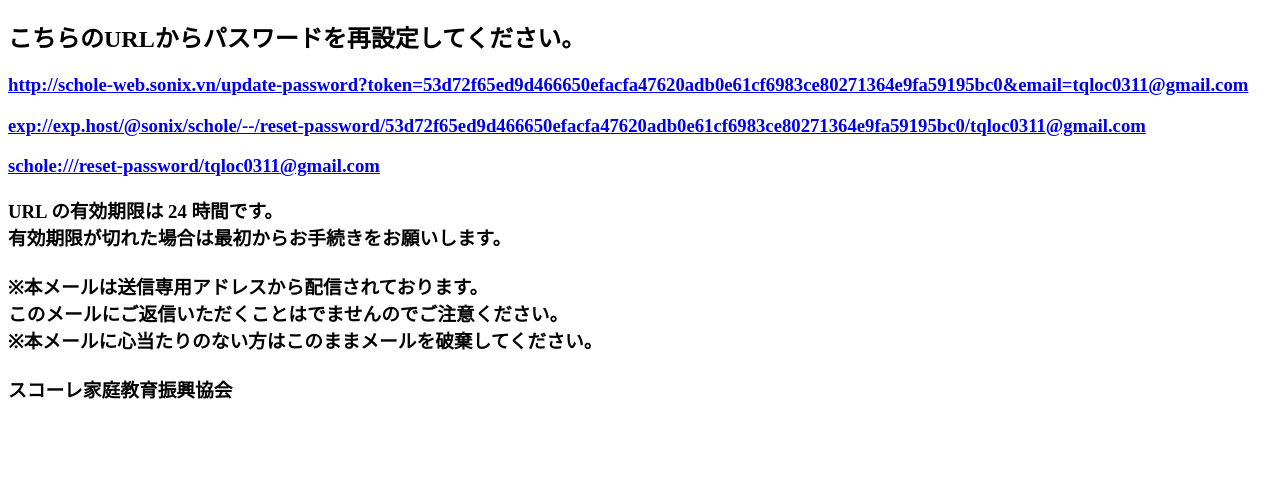
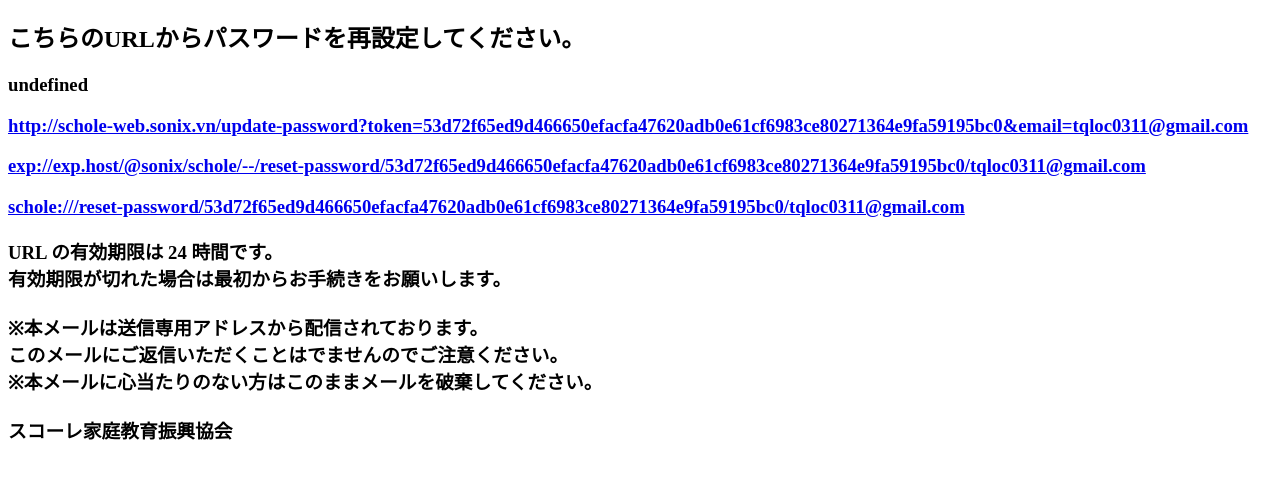
Before and after one commit to tqloc0311/tqloc0311.github.io, a plain HTML site: page index.html in a window 1280 px wide. Shown: the part 70-548 px from the top of the page. Drawn offline with Linux system fonts and the light colour scheme.

Commit message:
Update index.html

```diff
--- a/index.html
+++ b/index.html
@@ -37,12 +37,16 @@
     // undefined: web
     const dev = devQuery && devQuery != 0;
 
+    // format: :scheme/reset-password/:token/:email
+    // scheme:
+    //      dev: exp://exp.host/@sonix/schole/--/
+    //      prod: schole:///
     const deepLinkDev = `exp://exp.host/@sonix/schole/--/reset-password/${token}/${email}`;
-    // const deepLinkDev = `exp://127.0.0.1:19000/--/reset-password?token=${token}&email=${email}`;
-    const deepLinkProd = `schole:///reset-password/${email}`;
+    const deepLinkProd = `schole:///reset-password/${token}/${email}`;
 
     function onLoad() {
       document.getElementById("link").innerHTML = urlWithParams;
+      document.getElementById("test").innerHTML = dev;
 
       const devTag = document.getElementById("deepLinkDev");
       devTag.innerHTML = deepLinkDev;
```
